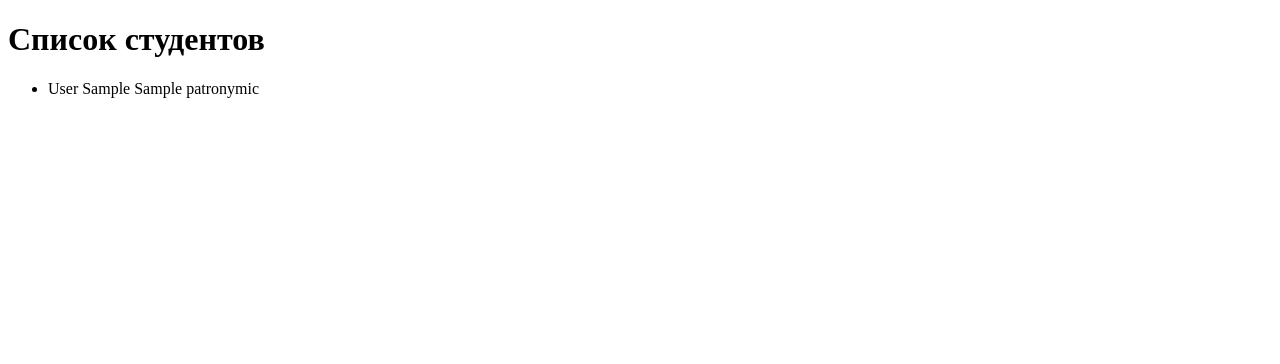
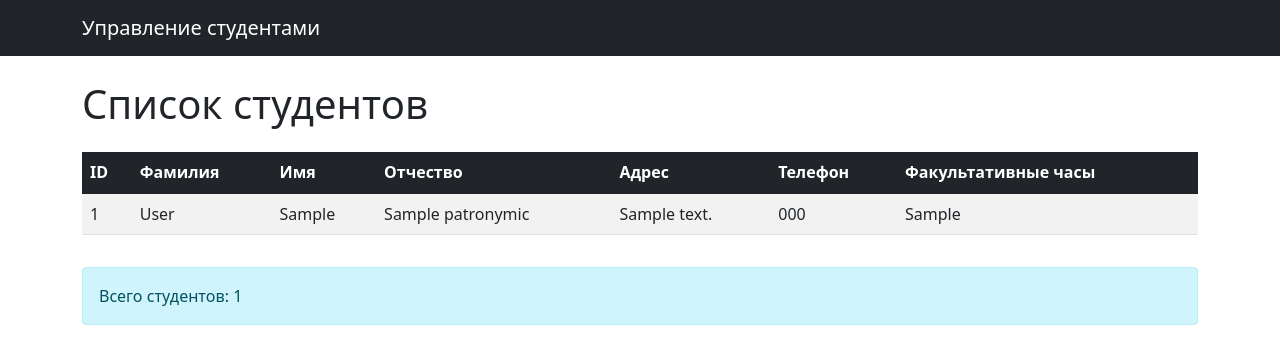
Before and after one commit to arslanov-sea/organization-of-facultative, a Flask app: template student_manager/templates/index.html in a window 1280 px wide. Shown: the top 364 px of the page. Run offline with Flask 3, Linux system fonts and the light colour scheme; the template is opened without the code that fills it: most values are stand-ins (such as "Sample title", 1, 10 or a date in 2020).

Commit message:
(3.1) Реализация вывода студентов с json. Создание шаблонов, реализация контроллера, корректировка путей в импортах в models

```diff
--- a/student_manager/app.py
+++ b/student_manager/app.py
@@ -1,12 +1,21 @@
-from flask import Flask
+from flask import Flask, render_template
 from controllers.controller import StudentsController
 
 app = Flask(__name__)
-controller = StudentsController
+
+# Создаем контроллер
+students_controller = StudentsController()
 
 @app.route('/')
 def index():
-    return controller.show_list_students()
+    """Главная страница со списком студентов"""
+    return students_controller.show_list_students()
+
+@app.route('/count')
+def student_count():
+    """Страница с количеством студентов"""
+    count = students_controller.get_student_count()
+    return f"Всего студентов в системе: {count}"
 
 if __name__ == '__main__':
     app.run(debug=True)
--- a/student_manager/controllers/controller.py
+++ b/student_manager/controllers/controller.py
@@ -1,7 +1,37 @@
 from flask import render_template
-from models.student_repository import StudentRepository
+from models.student_repository import StudentRepJson
+
+DATA_FILE_PATH = 'models/data/students.json'
+
+
+class Subject:
+    """Субъект для паттерна Наблюдатель"""
+
+    def __init__(self):
+        self._observers = []
+
+    def attach(self, observer):
+        """Добавить наблюдателя"""
+        if observer not in self._observers:
+            self._observers.append(observer)
+
+    def detach(self, observer):
+        """Удалить наблюдателя"""
+        self._observers.remove(observer)
+
+    def notify(self, data):
+        """Уведомить всех наблюдателей"""
+        results = []
+        for observer in self._observers:
+            result = observer.update(data)
+            if result is not None:
+                results.append(result)
+        return results
+
 
 class Observer:
+    """Базовый класс Наблюдателя"""
+
     def update(self, data):
         pass
 
@@ -13,13 +43,29 @@ class StudentsListView(Observer):
         return render_template('index.html', students=students)
 
 
-class StudentsController:
-    """Контроллер, связывающий репозиторий и наблюдателя"""
+class StudentsController(Subject):
+    """Контроллер, связывающий репозиторий и наблюдателей"""
 
     def __init__(self):
-        self.repo = StudentRepository("data/students.json")
+        super().__init__()
+        self.repo = StudentRepJson(DATA_FILE_PATH)
+        # Прикрепляем представление как наблюдателя
         self.view = StudentsListView()
+        self.attach(self.view)
 
     def show_list_students(self):
+        """Получить список студентов и уведомить наблюдателей"""
         students = self.repo.get_k_n_short_list(self.repo.get_count(), 1)
-        return self.view.update(students)
+        print(f"Загружено студентов: {len(students)}")
+
+        # Уведомляем всех наблюдателей и возвращаем результат первого (шаблона)
+        results = self.notify(students)
+        return results[0] if results else "No observers"
+
+    def add_student_view(self, view):
+        """Добавить дополнительное представление"""
+        self.attach(view)
+
+    def get_student_count(self):
+        """Получить количество студентов"""
+        return self.repo.get_count()
--- a/student_manager/models/decorators.py
+++ b/student_manager/models/decorators.py
@@ -5,8 +5,8 @@
 """
 
 from typing import List, Callable, Any
-from student import Student
-from student_repository import StudentRepository
+from .student import Student
+from .student_repository import StudentRepository
 
 
 class StudentRepFilterSortDecorator:
--- a/student_manager/models/student_rep_db.py
+++ b/student_manager/models/student_rep_db.py
@@ -6,7 +6,7 @@
 
 from typing import List
 import psycopg2
-from student import Student
+from .student import Student
 
 DB_CONFIG = {
     'db_name': 'universitydb',
--- a/student_manager/models/student_rep_db_adapter.py
+++ b/student_manager/models/student_rep_db_adapter.py
@@ -5,9 +5,9 @@
 """
 
 from typing import List
-from student_repository import StudentRepository
-from student_rep_db import StudentRepDB
-from student import Student
+from .student_repository import StudentRepository
+from .student_rep_db import StudentRepDB
+from .student import Student
 
 
 class StudentRepDBAdapter(StudentRepository):
--- a/student_manager/models/student_repository.py
+++ b/student_manager/models/student_repository.py
@@ -6,7 +6,7 @@
 import json
 from typing import List
 import yaml
-from student import Student
+from .student import Student
 
 
 class StudentRepository:
--- /dev/null
+++ b/student_manager/templates/base.html
@@ -0,0 +1,22 @@
+<!DOCTYPE html>
+<html lang="ru">
+<head>
+    <meta charset="UTF-8">
+    <meta name="viewport" content="width=device-width, initial-scale=1.0">
+    <title>{% block title %}Студенты{% endblock %}</title>
+    <link href="https://cdn.jsdelivr.net/npm/bootstrap@5.1.3/dist/css/bootstrap.min.css" rel="stylesheet">
+</head>
+<body>
+    <nav class="navbar navbar-expand-lg navbar-dark bg-dark">
+        <div class="container">
+            <a class="navbar-brand" href="{{ url_for('index') }}">Управление студентами</a>
+        </div>
+    </nav>
+
+    <div class="container mt-4">
+        {% block content %}{% endblock %}
+    </div>
+
+    <script src="https://cdn.jsdelivr.net/npm/bootstrap@5.1.3/dist/js/bootstrap.bundle.min.js"></script>
+</body>
+</html>
--- a/student_manager/templates/index.html
+++ b/student_manager/templates/index.html
@@ -1,19 +1,50 @@
-<!DOCTYPE html>
-<html>
-<head>
-    <meta charset="UTF-8">
-    <title>Список студентов</title>
-</head>
-<body>
-    <h1>Список студентов</h1>
-    {% if students %}
-        <ul>
-        {% for s in students %}
-            <li>{{ s.last_name }} {{ s.first_name }}{% if s.patronymic %} {{ s.patronymic }}{% endif %}</li>
-        {% endfor %}
-        </ul>
-    {% else %}
-        <p>Студентов нет.</p>
-    {% endif %}
-</body>
-</html>
+{% extends "base.html" %}
+
+{% block title %}Список студентов{% endblock %}
+
+{% block content %}
+<div class="row">
+    <div class="col-12">
+        <h1 class="mb-4">Список студентов</h1>
+
+        {% if students %}
+        <div class="table-responsive">
+            <table class="table table-striped table-hover">
+                <thead class="table-dark">
+                    <tr>
+                        <th>ID</th>
+                        <th>Фамилия</th>
+                        <th>Имя</th>
+                        <th>Отчество</th>
+                        <th>Адрес</th>
+                        <th>Телефон</th>
+                        <th>Факультативные часы</th>
+                    </tr>
+                </thead>
+                <tbody>
+                    {% for student in students %}
+                    <tr>
+                        <td>{{ student.student_id }}</td>
+                        <td>{{ student.last_name }}</td>
+                        <td>{{ student.first_name }}</td>
+                        <td>{{ student.patronymic or '-' }}</td>
+                        <td>{{ student.address }}</td>
+                        <td>{{ student.phone }}</td>
+                        <td>{{ student.min_required_facultative_hours }}</td>
+                    </tr>
+                    {% endfor %}
+                </tbody>
+            </table>
+        </div>
+
+        <div class="alert alert-info mt-3">
+            Всего студентов: {{ students|length }}
+        </div>
+        {% else %}
+        <div class="alert alert-warning">
+            Студенты не найдены
+        </div>
+        {% endif %}
+    </div>
+</div>
+{% endblock %}
```
